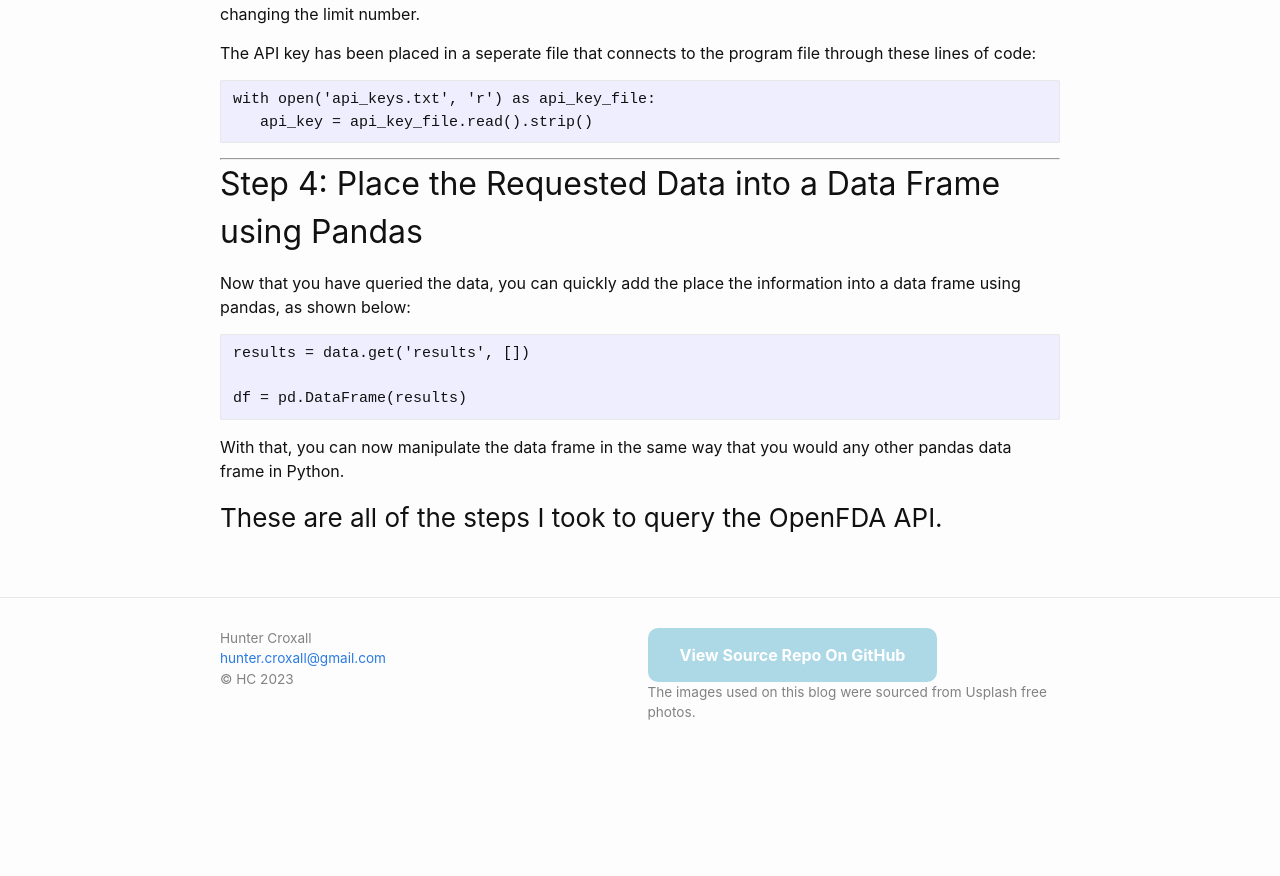
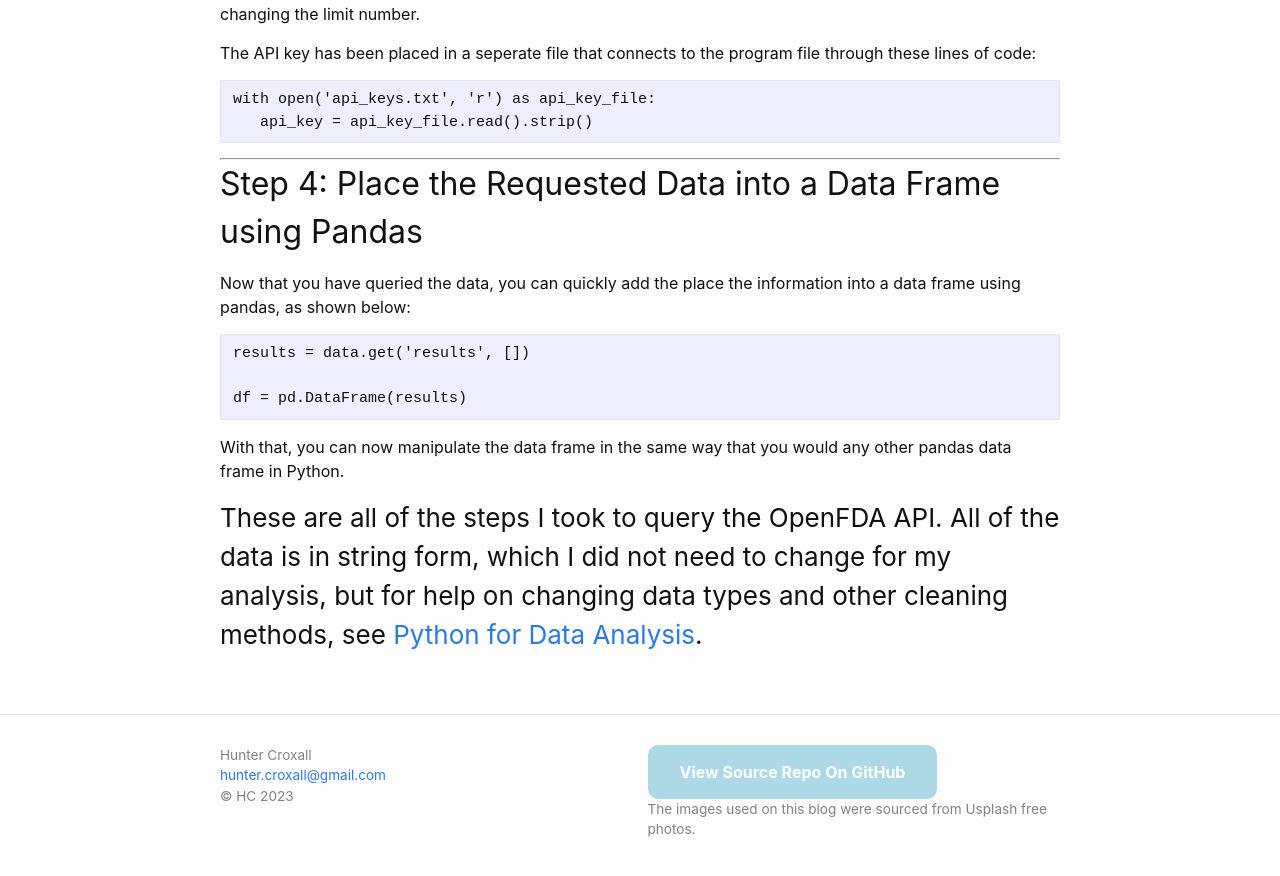
Before and after one commit to huntercroxall/huntercroxall.github.io, a Jekyll site: the page built from _posts/2023-12-12-stat386-data-collection.md, in a window 1280 px wide and 900 px high, scrolled down 1871 px. Shown: the top 876 px of the window. Built offline with Jekyll 4.4.1, drawn with Linux system fonts in a browser that asks for light colours; comment, search, counter and statistics services are not loaded; before the commit the page ends 2654 px from its top, so only the background shows below that.

Commit message:
Added Conclusion 2023-12-12-stat386-data-collection.md

```diff
--- a/_posts/2023-12-12-stat386-data-collection.md
+++ b/_posts/2023-12-12-stat386-data-collection.md
@@ -80,4 +80,4 @@ df = pd.DataFrame(results)
 With that, you can now manipulate the data frame in the same way that you would any other pandas data frame in Python.
 
 
-### These are all of the steps I took to query the OpenFDA API.
+### These are all of the steps I took to query the OpenFDA API. All of the data is in string form, which I did not need to change for my analysis, but for help on changing data types and other cleaning methods, see [Python for Data Analysis](https://wesmckinney.com/book/data-cleaning).
```
